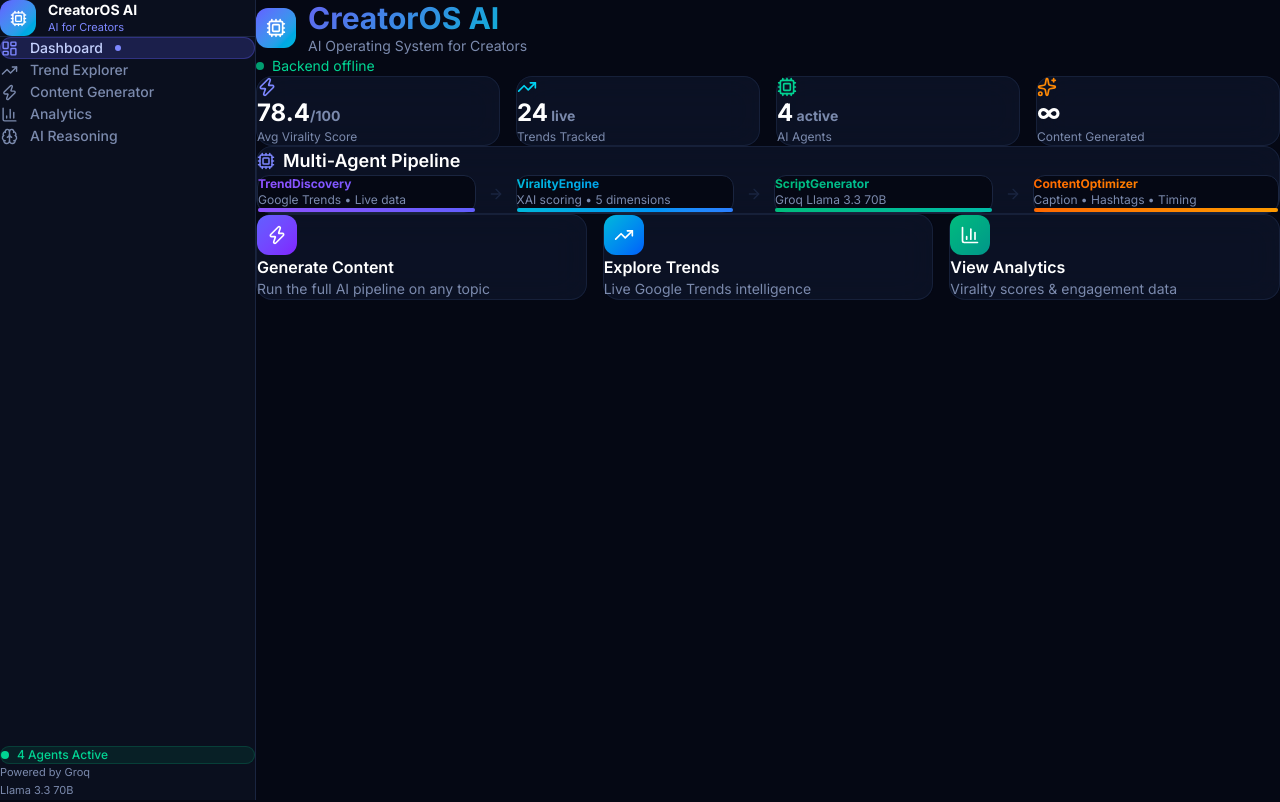
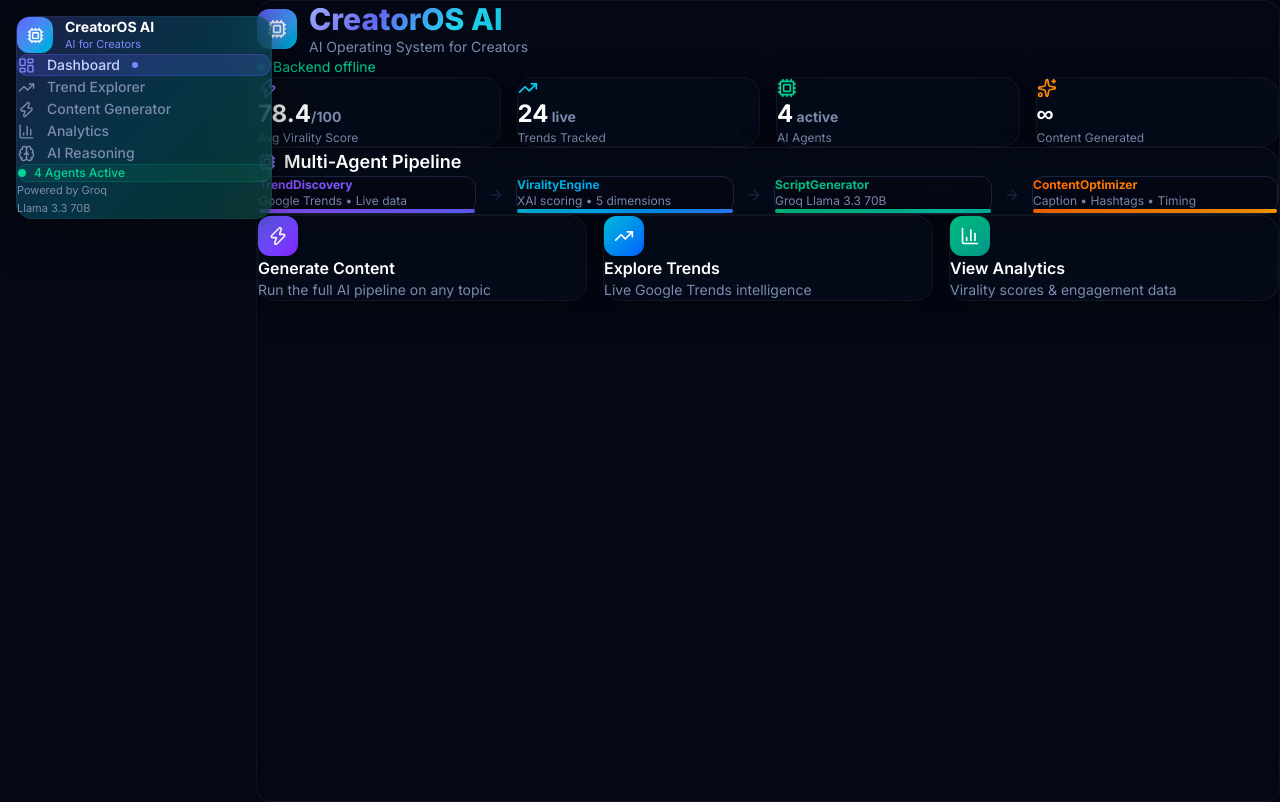
Before and after one commit to Pradyunkm/ratefluencer-hackathon, a Next.js app in the folder frontend/: page / in a window 1280 px wide. Built offline with nearby package versions, Linux system fonts and the light colour scheme; no server answers.

Commit message:
design: premium floating glassmorphic detached layout with moving mesh animation

```diff
--- a/frontend/app/globals.css
+++ b/frontend/app/globals.css
@@ -1,10 +1,10 @@
 @import "tailwindcss";
 
 :root {
-  --bg-primary: #050814;
-  --bg-secondary: #0a0f1e;
-  --bg-card: #0d1528;
-  --border: #1a2540;
+  --bg-primary: #030712;
+  --bg-secondary: #080f25;
+  --bg-card: rgba(13, 21, 40, 0.45);
+  --border: rgba(30, 41, 79, 0.5);
   --border-glow: #6366f1;
   --text-primary: #f0f4ff;
   --text-secondary: #7b8aad;
@@ -19,76 +19,157 @@
 body {
   background: var(--bg-primary);
   color: var(--text-primary);
-  font-family: 'Inter', -apple-system, sans-serif;
+  font-family: var(--font-inter), -apple-system, sans-serif;
   min-height: 100vh;
+  overflow-x: hidden;
+  position: relative;
 }
 
-/* Scrollbar */
-::-webkit-scrollbar { width: 6px; }
-::-webkit-scrollbar-track { background: var(--bg-secondary); }
-::-webkit-scrollbar-thumb { background: var(--border); border-radius: 3px; }
+/* Premium Moving Mesh Background Animation */
+.mesh-bg {
+  position: fixed;
+  inset: 0;
+  z-index: -10;
+  overflow: hidden;
+  background-color: #030712;
+  pointer-events: none;
+}
+
+.mesh-bg::before,
+.mesh-bg::after {
+  content: '';
+  position: absolute;
+  width: 700px;
+  height: 700px;
+  border-radius: 50%;
+  filter: blur(140px);
+  opacity: 0.18;
+  animation: mesh-move 25s infinite alternate ease-in-out;
+}
+
+.mesh-bg::before {
+  background: radial-gradient(circle, #6366f1 0%, transparent 70%);
+  top: -10%;
+  left: -5%;
+}
+
+.mesh-bg::after {
+  background: radial-gradient(circle, #06b6d4 0%, transparent 70%);
+  bottom: -10%;
+  right: -5%;
+  animation-delay: -12s;
+}
+
+@keyframes mesh-move {
+  0% { transform: translate(0, 0) scale(1); }
+  50% { transform: translate(120px, 70px) scale(1.15); }
+  100% { transform: translate(-60px, -40px) scale(0.9); }
+}
+
+/* Custom Scrollbar */
+::-webkit-scrollbar { width: 6px; height: 6px; }
+::-webkit-scrollbar-track { background: rgba(3, 7, 18, 0.5); }
+::-webkit-scrollbar-thumb { background: rgba(99, 102, 241, 0.2); border-radius: 3px; }
 ::-webkit-scrollbar-thumb:hover { background: var(--accent-violet); }
 
-/* Glow effects */
-.glow-violet { box-shadow: 0 0 20px rgba(99, 102, 241, 0.3); }
-.glow-cyan { box-shadow: 0 0 20px rgba(6, 182, 212, 0.3); }
-.glow-green { box-shadow: 0 0 20px rgba(16, 185, 129, 0.3); }
-
-/* Glass cards */
-.glass {
-  background: rgba(13, 21, 40, 0.8);
-  backdrop-filter: blur(16px);
-  border: 1px solid rgba(26, 37, 64, 0.8);
-  border-radius: 16px;
-}
-
-/* Gradient text */
+/* Glowing Text */
 .gradient-text {
-  background: linear-gradient(135deg, #6366f1, #06b6d4);
+  background: linear-gradient(135deg, #a5b4fc, #6366f1, #22d3ee, #06b6d4);
   -webkit-background-clip: text;
   -webkit-text-fill-color: transparent;
   background-clip: text;
+  font-weight: 800;
 }
 
 .gradient-text-green {
-  background: linear-gradient(135deg, #10b981, #06b6d4);
+  background: linear-gradient(135deg, #34d399, #10b981, #22d3ee, #06b6d4);
   -webkit-background-clip: text;
   -webkit-text-fill-color: transparent;
   background-clip: text;
+  font-weight: 800;
 }
 
-/* Animated gradient border */
-.gradient-border {
+/* Glassmorphism Refracted Card */
+.glass {
+  background: rgba(8, 14, 29, 0.55);
+  backdrop-filter: blur(20px);
+  -webkit-backdrop-filter: blur(20px);
+  border: 1px solid rgba(255, 255, 255, 0.05);
+  border-radius: 18px;
+  box-shadow: 0 8px 32px 0 rgba(0, 0, 0, 0.4);
+  transition: all 0.3s cubic-bezier(0.4, 0, 0.2, 1);
+}
+
+.glass:hover {
+  border-color: rgba(99, 102, 241, 0.25);
+  box-shadow: 0 12px 40px 0 rgba(99, 102, 241, 0.08);
+}
+
+/* Active Border Glowing Overlay */
+.glow-border {
   position: relative;
-  background: var(--bg-card);
-  border-radius: 16px;
 }
-.gradient-border::before {
+
+.glow-border::after {
   content: '';
   position: absolute;
   inset: -1px;
-  border-radius: 17px;
-  background: linear-gradient(135deg, #6366f1, #06b6d4, #10b981);
+  background: linear-gradient(135deg, rgba(99, 102, 241, 0.3) 0%, rgba(6, 182, 212, 0.3) 50%, rgba(16, 185, 129, 0.3) 100%);
+  border-radius: inherit;
   z-index: -1;
-  opacity: 0.6;
+  pointer-events: none;
+  opacity: 0.8;
 }
 
-/* Score ring */
-@keyframes score-fill {
-  from { stroke-dashoffset: 283; }
-  to { stroke-dashoffset: var(--target-offset); }
+/* Hover Glowing Card Effect */
+.hover-glow {
+  position: relative;
+  overflow: hidden;
 }
 
-/* Pulse animation */
-@keyframes pulse-glow {
-  0%, 100% { opacity: 1; }
-  50% { opacity: 0.5; }
+.hover-glow::before {
+  content: '';
+  position: absolute;
+  top: 0;
+  left: 0;
+  right: 0;
+  bottom: 0;
+  background: radial-gradient(800px circle at var(--mouse-x, 0) var(--mouse-y, 0), rgba(255, 255, 255, 0.06), transparent 40%);
+  z-index: 1;
+  pointer-events: none;
+  opacity: 0;
+  transition: opacity 0.5s ease;
 }
 
-.pulse-dot { animation: pulse-glow 2s ease-in-out infinite; }
+.hover-glow:hover::before {
+  opacity: 1;
+}
 
-/* Pipeline step animation */
-@keyframes step-complete {
-  from { transform: scale(0.8); opacity: 0; }
-  to { transform: scale(1); opacity: 1; }
+/* Animated glow dots */
+.pulse-dot {
+  animation: pulse-glow 2s ease-in-out infinite;
 }
+
+@keyframes pulse-glow {
+  0%, 100% { transform: scale(1); opacity: 0.9; box-shadow: 0 0 8px rgba(16, 185, 129, 0.7); }
+  50% { transform: scale(1.15); opacity: 0.5; box-shadow: 0 0 15px rgba(16, 185, 129, 0.4); }
+}
+
+/* Pipeline Connector flow */
+.pipe-flow {
+  position: relative;
+}
+
+.pipe-flow::after {
+  content: '';
+  position: absolute;
+  background: linear-gradient(90deg, transparent, rgba(99, 102, 241, 0.8), transparent);
+  width: 30px;
+  height: 2px;
+  animation: flow-run 2s infinite linear;
+}
+
+@keyframes flow-run {
+  0% { left: -30px; }
+  100% { left: 100%; }
+}
--- a/frontend/components/DashboardLayout.tsx
+++ b/frontend/components/DashboardLayout.tsx
@@ -24,9 +24,12 @@ export default function DashboardLayout({ children }: { children: React.ReactNod
   }, []);
 
   return (
-    <div className="flex min-h-screen bg-[#050814] text-white">
+    <div className="flex min-h-screen bg-[#050814] text-white relative">
+      {/* Ambient background animations */}
+      <div className="mesh-bg" />
+
       {/* Desktop Sidebar (visible on lg screen and above) */}
-      <div className="hidden lg:block w-64 min-w-[256px] flex-shrink-0">
+      <div className="hidden lg:block">
         <Sidebar />
       </div>
 
@@ -57,7 +60,7 @@ export default function DashboardLayout({ children }: { children: React.ReactNod
       </AnimatePresence>
 
       {/* Main Content Area */}
-      <div className="flex-1 flex flex-col min-h-screen overflow-x-hidden">
+      <div className="flex-1 flex flex-col min-h-screen overflow-x-hidden lg:pl-[288px] lg:pr-4 lg:py-4">
         {/* Mobile Header Bar */}
         <header className="lg:hidden flex items-center justify-between px-6 py-4 bg-[#0a0f1e]/80 backdrop-blur-md border-b border-[#1a2540] sticky top-0 z-30">
           <div className="flex items-center gap-3">
@@ -77,7 +80,7 @@ export default function DashboardLayout({ children }: { children: React.ReactNod
         </header>
 
         {/* Content wrapper */}
-        <main className="flex-1 p-4 sm:p-6 lg:p-8">
+        <main className="flex-1 p-4 sm:p-6 lg:p-6 bg-[#060b18]/45 backdrop-blur-xl border border-white/5 lg:rounded-2xl shadow-2xl relative">
           <div className="max-w-[1400px] mx-auto w-full">
             {children}
           </div>
--- a/frontend/components/Sidebar.tsx
+++ b/frontend/components/Sidebar.tsx
@@ -23,7 +23,11 @@ export default function Sidebar({ onClose, isMobile }: SidebarProps) {
   return (
     <aside
       style={{ width: "256px", minWidth: "256px" }}
-      className="fixed top-0 left-0 h-full bg-[#0a0f1e] border-r border-[#1a2540] flex flex-col z-50"
+      className={
+        isMobile
+          ? "fixed top-0 left-0 h-full bg-[#080d19] border-r border-[#1e294b]/60 flex flex-col z-50 shadow-2xl"
+          : "fixed top-4 left-4 bottom-4 bg-[#080d1a]/55 backdrop-blur-xl border border-white/5 rounded-2xl flex flex-col z-40 shadow-[0_0_50px_rgba(0,0,0,0.55)] glow-border"
+      }
     >
       {/* Logo */}
       <div className="px-5 py-5 border-b border-[#1a2540] flex items-center justify-between">
```
